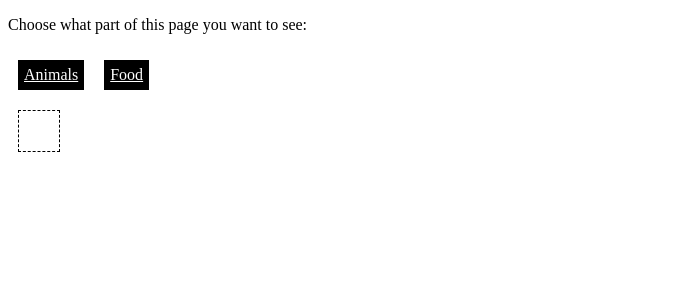
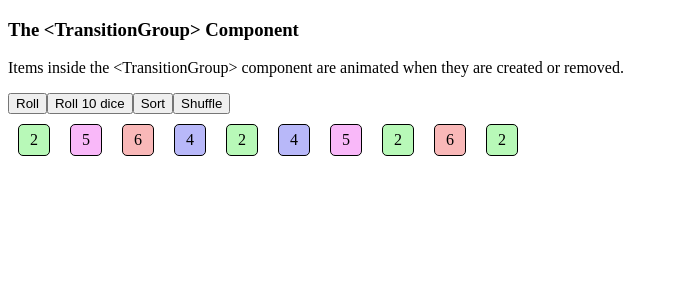
Before and after one commit to marcosviniciusjau/vue-project, a Vue app: page / in a window 1280 px wide. Shown: the top 300 px of the page, without its empty margins (0-678 px from the left). Built offline with nearby package versions, Linux system fonts and the light colour scheme.

Commit message:
animations with v-for

```diff
--- a/src/App.vue
+++ b/src/App.vue
@@ -1,39 +1,96 @@
 <template>
-  <p>Choose what part of this page you want to see:</p>
-  <router-link to="/animals">Animals</router-link>
-  <router-link to="/food">Food</router-link><br>
-  <div>
-    <router-view></router-view>
+  <h3>The &lt;TransitionGroup&gt; Component</h3>
+  <p>Items inside the &lt;TransitionGroup&gt; component are animated when they are created or removed.</p>
+  <button @click="addDie">Roll</button>
+  <button @click="addDie10">Roll 10 dice</button>
+  <button @click="dice.sort(compareFunc)">Sort</button>
+  <button @click="dice.sort(shuffleFunc)">Shuffle</button><br>
+  <TransitionGroup>
+    <div
+    v-for="x in dice"
+    :key="x.keyNmbr"
+    class="diceDiv"
+    :style="{ backgroundColor: 'hsl('+x.dieNmbr*60+',85%,85%)' }"
+    @click="removeDie(x.keyNmbr)">
+      {{ x.dieNmbr }}
     </div>
+  </TransitionGroup>
 </template>
 
 <script>
   export default {
     data() {
       return {
-        activeComp: ''
+        dice: [],
+        keyNumber: 0
       }
+    },
+    methods: {
+      addDie() {
+        const newDie = {
+          dieNmbr: Math.ceil(Math.random()*6),
+          keyNmbr: this.keyNumber
+        };
+        this.dice.splice(Math.floor(Math.random()*this.dice.length),0,newDie);
+        this.keyNumber++;
+      },
+      addDie10() {
+        for(let i=0; i<10; i++) {
+          this.addDie();
+        }
+      },
+      compareFunc(a,b){
+        return a.dieNmbr - b.dieNmbr;
+      },
+      shuffleFunc(a,b){
+        return Math.random()-0.5;
+      },
+      removeDie(key) {
+        const pos = this.dice.map(e => e.keyNmbr).indexOf(key);
+        this.dice.splice(pos, 1);
+      }
+    },
+    mounted() {
+      this.addDie10();
     }
   }
 </script>
 
-<style scoped>
-  a {
-    display: inline-block;
-    background-color: black;
-    border: solid 1px black;
-    color: white;
-    padding: 5px;
+<style>
+.v-enter-from {
+  opacity: 0;
+  scale: 0;
+  rotate: 360deg;
+}
+.v-enter-to {
+  opacity: 1;
+  scale: 1;
+  rotate: 0deg;
+}
+.v-enter-active,
+.v-leave-active,
+.v-move {
+  transition: all 0.7s;
+}
+.v-leave-active { position: absolute; }
+.v-leave-from { opacity: 1; }
+.v-leave-to { opacity: 0; }
+.diceDiv {
   margin: 10px;
-  }
-  a:hover,
-  a.router-link-active {
-    background-color: rgb(110, 79, 13);
-  }
-  div {
-    border: dashed black 1px;
-    padding: 20px;
-    margin: 10px;
+  width: 30px;
+  height: 30px;
+  line-height: 30px;
+  vertical-align: middle;
+  text-align: center;
+  border: solid black 1px;
+  border-radius: 5px;
   display: inline-block;
 }
+.diceDiv:hover {
+  cursor: pointer;
+  box-shadow: 0 4px 8px 0 rgba(0, 0, 0, 0.2), 0 6px 20px 0 rgba(0, 0, 0, 0.19);
+}
+#app {
+  position: relative;
+}
 </style>
--- a/src/main.js
+++ b/src/main.js
@@ -1,16 +1,7 @@
 import { createApp } from 'vue'
-import { createRouter, createWebHistory } from 'vue-router'
 import App from './App.vue'
-import FoodItem from './components/FoodItem.vue'
-import AnimalCollection from './components/AnimalCollection.vue'
 
-const router = createRouter({
-    history: createWebHistory(),
-    routes: [
-        { path: '/animals', component: AnimalCollection },
-        { path: '/food', component: FoodItem },
-    ]
-});
+
 const app = createApp(App)
-app.use(router);
+
 app.mount('#app')
```
Lines whose indentation alone changed are shown as unchanged.
